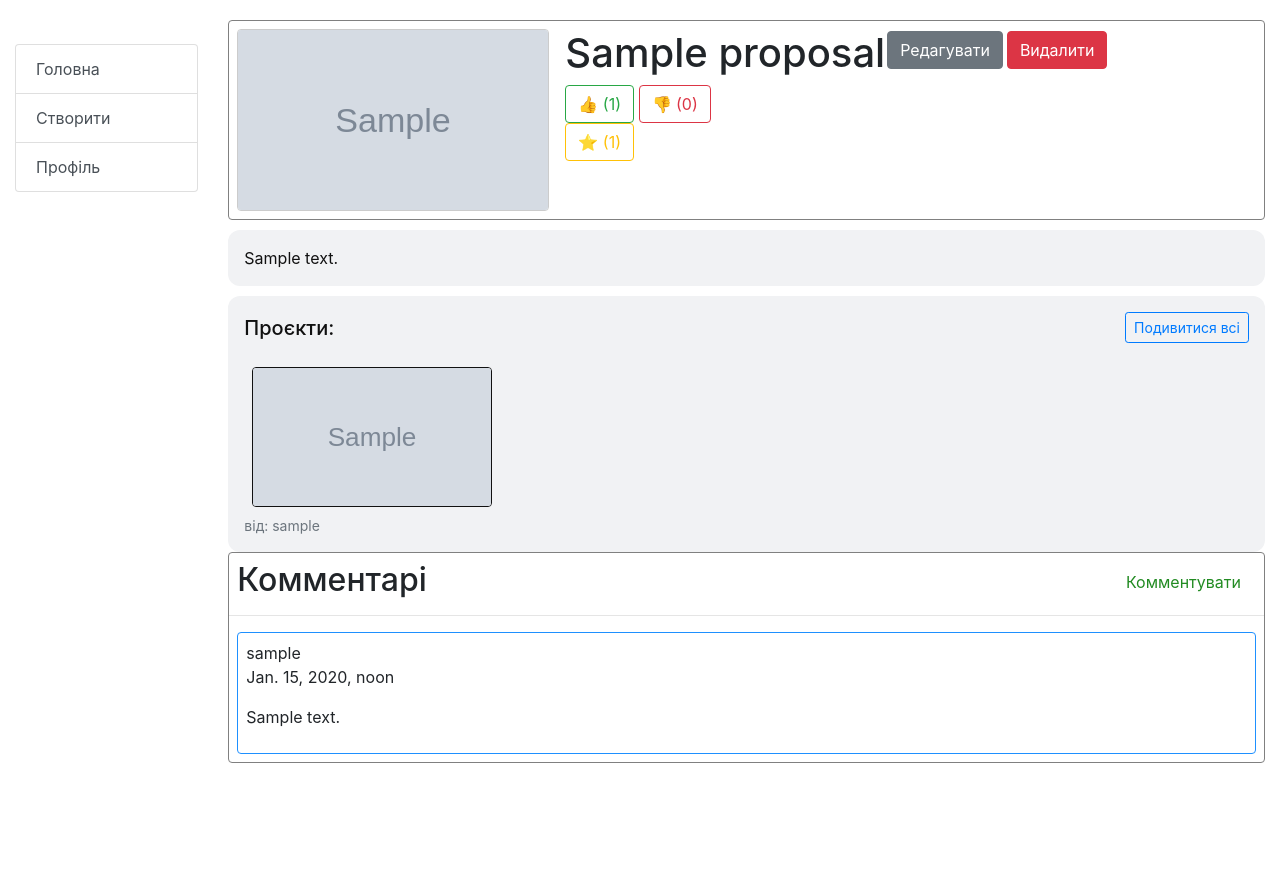
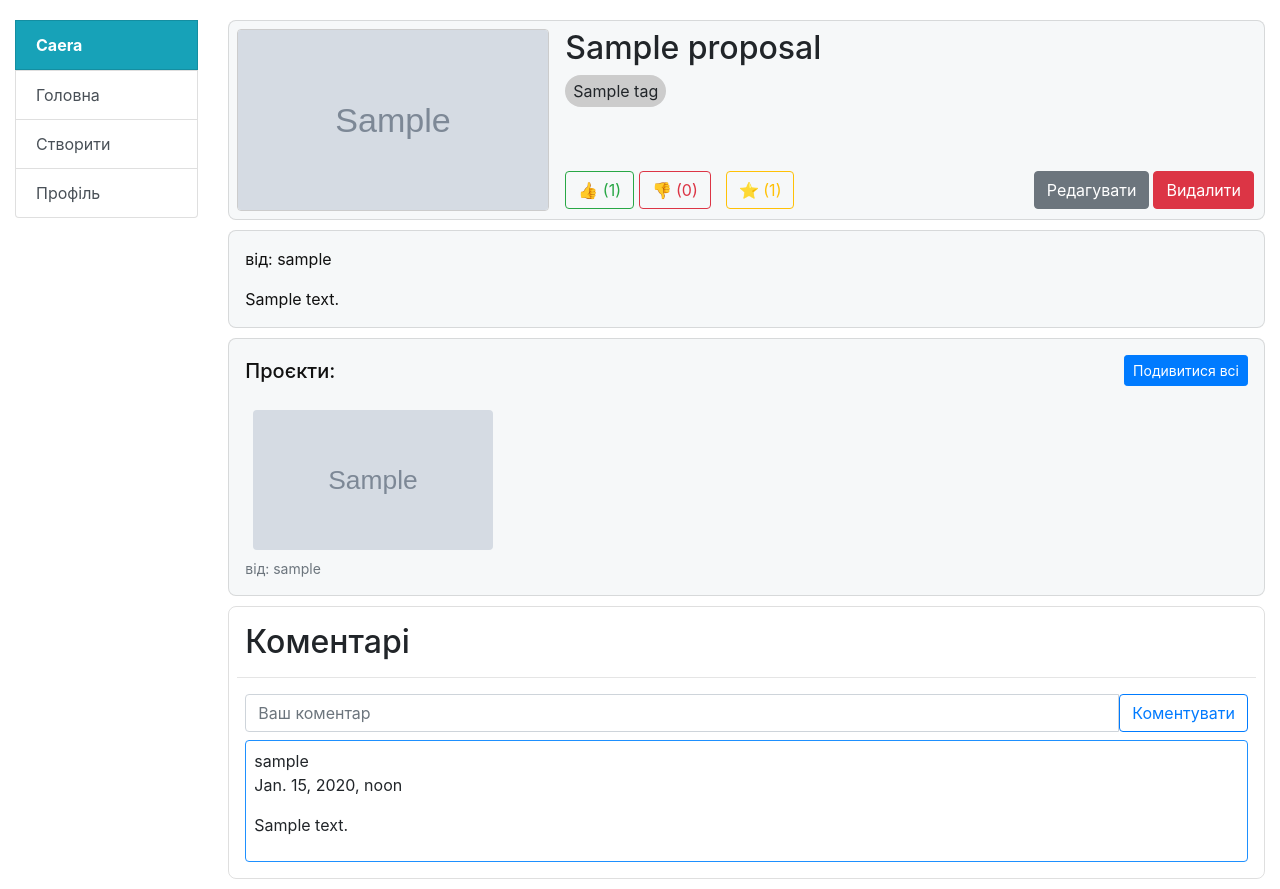
Before and after one commit to denlubn/caera-django, a Django app: page /proposals/1/ in a window 1280 px wide. Before the commit the page ends 763 px from the top, so only its background shows below. Run offline with Django 5.2, Linux system fonts and the light colour scheme; tables that the repository leaves empty hold one stand-in row (values such as "Sample post"); grey boxes marked "Sample" are stand-in pictures; data that the repository does not hold is empty.

Commit message:
redesign

```diff
--- a/caera/models.py
+++ b/caera/models.py
@@ -18,6 +18,8 @@ class City(models.Model):
 
     class Meta:
         ordering = ["name"]
+        verbose_name = "City"
+        verbose_name_plural = "Cities"
 
     def __str__(self):
         return self.name
@@ -100,7 +102,6 @@ class Proposal(models.Model):
     tags = models.ManyToManyField(Tag, related_name="proposals")
     author = models.ForeignKey(settings.AUTH_USER_MODEL, on_delete=models.SET_NULL, null=True, blank=True)
     created_at = models.DateTimeField(auto_now_add=True)
-    # updated_at = models.DateTimeField(auto_now=True)
     comments = GenericRelation("Comment")
     likes = GenericRelation("Like")
     paid_reactions = GenericRelation("PaidReaction")
@@ -164,7 +165,7 @@ class Project(models.Model):
     @property
     def fundraising_progress_percent(self):
         if self.fundraising_goal > 0:
-            return min((self.total_donated / self.fundraising_goal) * 100, 100)
+            return (self.total_donated / self.fundraising_goal) * 100
         return 0
 
     def like_count(self):
--- a/caera/views.py
+++ b/caera/views.py
@@ -6,7 +6,8 @@ from django.urls import reverse_lazy
 from django.views import generic, View
 from django.views.generic import UpdateView
 
-from caera.forms import ProposalForm, TagForm, ProfileCreationForm, ProposalSearchForm, ProjectForm, CommentForm
+from caera.forms import ProposalForm, TagForm, ProfileCreationForm, ProposalSearchForm, ProjectForm, CommentForm, \
+    ProfileUpdateForm
 from caera.models import Proposal, User, Tag, Project, Comment, Like, PaidReaction, Donation
 
 
@@ -24,8 +25,10 @@ class ProfileCreateView(generic.CreateView):
 
 class ProfileUpdateView(LoginRequiredMixin, UpdateView):
     model = User
-    fields = ['username', 'first_name', 'last_name', 'email']
+    form_class = ProfileUpdateForm
+    # fields = ['username', 'first_name', 'last_name', 'email']
     template_name = 'accounts/profile_update.html'
+    # template_name = "accounts/profile_form.html"
     success_url = reverse_lazy('caera:profile')
 
     def get_object(self, queryset=None):
@@ -88,6 +91,10 @@ class ProposalCreateView(LoginRequiredMixin, generic.CreateView):
     model = Proposal
     form_class = ProposalForm
 
+    def form_valid(self, form):
+        form.instance.author = self.request.user
+        return super().form_valid(form)
+
 
 class ProposalUpdateView(LoginRequiredMixin, generic.UpdateView):
     model = Proposal
@@ -115,6 +122,11 @@ class ProjectListView(generic.ListView):
 class ProjectCreateView(LoginRequiredMixin, generic.CreateView):
     model = Project
     form_class = ProjectForm
+
+    def form_valid(self, form):
+        form.instance.author = self.request.user
+        form.instance.proposal = get_object_or_404(Proposal, pk=self.kwargs['pk'])
+        return super().form_valid(form)
 
 
 class ProjectDetailView(generic.DetailView):
--- a/static/css/styles.css
+++ b/static/css/styles.css
@@ -1,10 +1,5 @@
 body {
     margin-top: 20px;
-}
-
-a {
-  text-decoration: none;
-  color: inherit;
 }
 
 div {
@@ -18,19 +13,30 @@ div {
 }
 
 .partition {
-    border: 1px solid gray;
-    border-radius: 4px;
+    border: 1px solid rgba(0, 0, 0, .125);
+    background-color: #f6f8f9;
+    border-radius: 8px;
     margin-bottom: 10px;
     position: relative;
     display: flex;
     flex-direction: row;
 }
 
+.tag {
+    display: inline-block;
+    background-color: #ccc;
+    border-radius: 20px;
+    padding: 4px 8px;
+    margin-right: 4px;
+}
+
 .reviews {
-    border: 1px solid gray;
-    border-radius: 4px;
+    border: 1px solid rgba(0, 0, 0, .125);
+    border-radius: 8px;
     margin-bottom: 10px;
     position: relative;
+    padding: 8px;
+    margin-top: 10px;
 }
 
 .review_h2 {
@@ -63,7 +69,7 @@ div {
 
 .image_div {
     margin: 8px 8px;
-    border: 1px solid;
+    /*border: 1px solid;*/
     border-radius: 4px;
     height: 140px;
     width: 240px;
@@ -97,18 +103,47 @@ div {
 
 .info {
     margin: 8px 8px;
+    flex-grow: 1;
+    display: flex;
+    flex-direction: column;
+    justify-content: space-between;
+}
+
+.info-list {
+    margin: 8px 8px;
+    /*flex-grow: 1;*/
+    /*display: flex;*/
+    flex-direction: column;
+    justify-content: space-between;
+}
+
+.reaction-forms {
+  display: flex;
+  gap: 15px; /* або margin-right, якщо gap не підтримується */
+  align-items: center;
+}
+
+.comment-form {
+    margin: 8px
 }
 
 .proposal-description {
-    background-color: #f1f2f4; /* світло-сірий */
-    border-radius: 12px;
+    border: 1px solid rgba(0, 0, 0, .125);
+    background-color: #f6f8f9;
+    border-radius: 8px;
     padding: 16px;
     margin-top: 10px;
     color: #111;
     font-size: 16px;
     line-height: 1.5;
+    margin-bottom: 10px;
 }
 
 .project-card {
     max-width: 312px;
 }
+
+.filters {
+    display: flex;
+    gap: 8px;
+}
--- a/templates/accounts/profile_form.html
+++ b/templates/accounts/profile_form.html
@@ -2,7 +2,7 @@
 {% load crispy_forms_filters %}
 
 {% block content %}
-  <div class="container mt-5">
+  <div class="container">
     <h2 class="mb-4">{{ object|yesno:"Редагування профілю,Зареєструватися"}}</h2>
 
     <form action="" method="post">
--- a/templates/base.html
+++ b/templates/base.html
@@ -8,10 +8,6 @@
   <link rel="stylesheet" href="https://cdn.jsdelivr.net/npm/bootstrap@4.6.2/dist/css/bootstrap.min.css"
         integrity="sha384-xOolHFLEh07PJGoPkLv1IbcEPTNtaed2xpHsD9ESMhqIYd0nLMwNLD69Npy4HI+N"
         crossorigin="anonymous">
-  {#    <link rel="stylesheet"#}
-  {#          href="https://cdn.jsdelivr.net/npm/bootstrap@4.5.3/dist/css/bootstrap.min.css"#}
-  {#          integrity="sha384-TX8t27EcRE3e/ihU7zmQxVncDAy5uIKz4rEkgIXeMed4M0jlfIDPvg6uqKI2xXr2"#}
-  {#          crossorigin="anonymous">#}
   {% load static %}
     <link rel="stylesheet" href="{% static 'css/styles.css' %}?{% now '1' %}">
     <link rel="icon" href="{% static 'images/icon.png' %}">
--- a/templates/caera/proposal_detail.html
+++ b/templates/caera/proposal_detail.html
@@ -9,17 +9,20 @@
     {% else %}
     {% endif %}
     <div class="info">
-      <h1>
+      <div>
+        <h2>
           {{ proposal.title }}
-        <a href="{% url 'caera:proposal-delete' pk=proposal.id %}" class="btn btn-danger link-to-page">
-          Видалити
-        </a>
+        </h2>
+        {% for tag in proposal.tags.all %}
+          <div class="tag">
+            {{ tag.name }}
+          </div>
+        {% endfor %}
+      </div>
 
-        <a href="{% url 'caera:proposal-update' pk=proposal.id %}" class="btn btn-secondary link-to-page">
-          Редагувати
-        </a>
-      </h1>
-
+      <div class="d-flex justify-content-between">
+        {#        <div class="d-flex justify-content-between mt-3">#}
+        <div class="d-flex align-items-center reaction-forms">
           <form method="post" action="{% url 'caera:proposal-like-toggle' pk=proposal.pk %}">
             {% csrf_token %}
 
@@ -41,18 +44,32 @@
               ⭐ ({{ proposal.paid_reactions.count }})
             </button>
           </form>
+        </div>
+        <div>
+          <a href="{% url 'caera:proposal-delete' pk=proposal.id %}" class="btn btn-danger link-to-page">
+            Видалити
+          </a>
 
+          <a href="{% url 'caera:proposal-update' pk=proposal.id %}" class="btn btn-secondary link-to-page">
+            Редагувати
+          </a>
+        </div>
+      </div>
     </div>
   </div>
 
   <div class="proposal-description">
+    <p>
+      від: {{ proposal.author.username }}
+    </p>
+
     {{ proposal.description }}
   </div>
 
   <div class="proposal-description">
     <div class="d-flex justify-content-between align-items-center mb-3">
       <h5 class="mb-0">Проєкти:</h5>
-      <a href="{% url 'caera:project-list' pk=proposal.id %}" class="btn btn-outline-primary btn-sm">Подивитися всі</a>
+      <a href="{% url 'caera:project-list' pk=proposal.id %}" class="btn btn-primary btn-sm">Подивитися всі</a>
     </div>
 
     <div class="d-flex flex-wrap gap-3">
@@ -73,15 +90,23 @@
 
   <div class="reviews">
     <h2 class="review_h2">
-      Комментарі
+      Коментарі
 
-      <a href="{% url 'caera:proposal-comment-create' pk=proposal.id %}" class="btn link-to-page"
-         style="color: forestgreen">
-        Комментувати
-      </a>
+      {#      <a href="{% url 'caera:proposal-comment-create' pk=proposal.id %}" class="btn link-to-page"#}
+      {#         style="color: forestgreen">#}
+      {#        Комментувати#}
+      {#      </a>#}
     </h2>
 
     <hr>
+
+    <form method="post" action="{% url 'caera:proposal-comment-create' pk=proposal.pk %}" class="mt-3 comment-form">
+      {% csrf_token %}
+      <div class="input-group">
+        <input type="text" name="text" class="form-control" placeholder="Ваш коментар">
+        <button type="submit" class="btn btn-outline-primary">Коментувати</button>
+      </div>
+    </form>
 
     {% for comment in proposal.comments.all %}
       <div class="question">
--- a/templates/includes/sidebar.html
+++ b/templates/includes/sidebar.html
@@ -1,15 +1,20 @@
-<div class="list-group">
+{#<div class="list-group">#}
 {#  {% if user.is_authenticated %}#}
 {#    <a class="list-group-item list-group-item-action active">User: {{ user.username }}</a>#}
 {#    <a href="{% url 'logout'%}?next={{request.path}}" class="list-group-item list-group-item-action">Logout</a>#}
 {#  {% else %}#}
 {#    <a href="{% url 'login'%}?next={{request.path}}" class="list-group-item list-group-item-action active">Login</a>#}
 {#  {% endif %}#}
-</div>
-
-<br>
+{#</div>#}
+{##}
+{#<br>#}
 
 <div class="list-group">
+  <a href="javascript:history.back()" class="back-arrow">
+    <div class="list-group-item bg-info text-white font-weight-bold">
+      Caera
+    </div>
+  </a>
   <a href="{% url 'caera:proposal-list' %}" class="list-group-item list-group-item-action">Головна</a>
   <a href="{% url 'caera:proposal-create' %}" class="list-group-item list-group-item-action">Створити</a>
   {% if user.is_authenticated %}
```
Also changed, not shown: caera/admin.py (+31 -2 lines), caera/forms.py (+17 -0 lines), templates/accounts/profile.html (+12 -20 lines), templates/accounts/profile_update.html (+14 -13 lines), templates/caera/project_detail.html (+42 -18 lines), templates/caera/project_list.html (+19 -16 lines), templates/caera/proposal_list.html (+17 -11 lines). Lines whose indentation alone changed are shown as unchanged.
